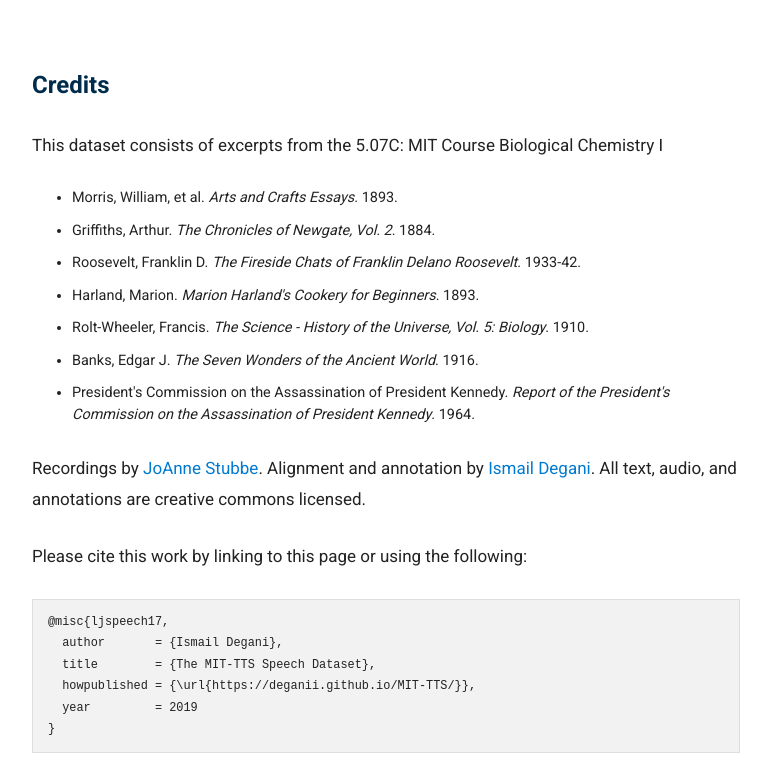
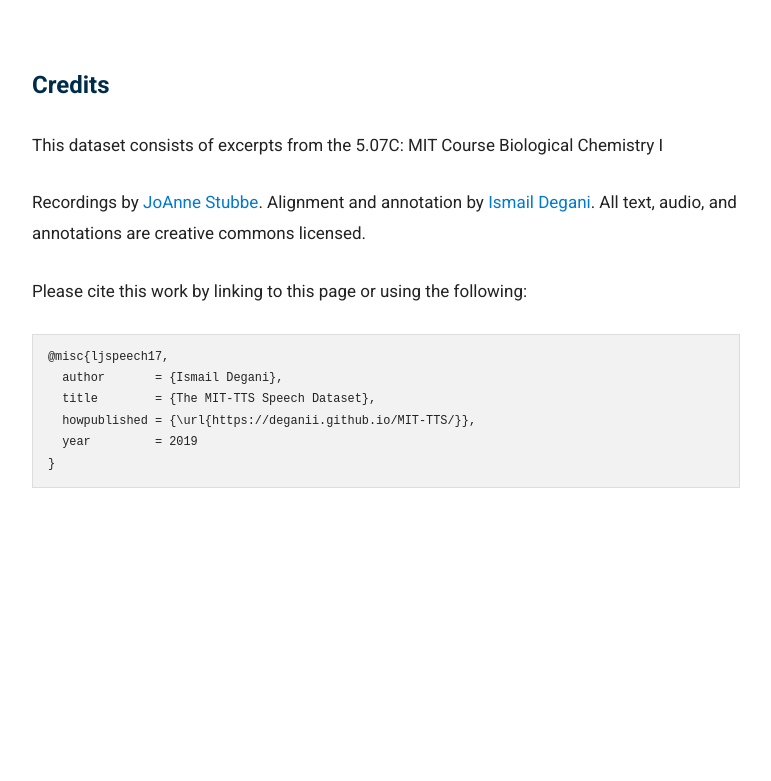
Before and after one commit to deganii/MIT-TTS, a plain HTML site: page index.html in a window 1280 px wide. Shown: the part 1536-2317 px from the top of the page, without its empty margins (350-1121 px from the left). After the commit the page ends 2051 px from the top, so only its background shows below. Drawn offline with Linux system fonts and the light colour scheme.

Commit message:
Remove old credits

```diff
--- a/index.html
+++ b/index.html
@@ -293,16 +293,7 @@ Each audio file is a single-channel 16-bit PCM WAV with a sample rate of 22050 H
 
         <h2>Credits</h2>
         <p>This dataset consists of excerpts from the 5.07C: MIT Course Biological Chemistry I</p>
-        <ul class="references">
-          <li>Morris, William, et al. <i>Arts and Crafts Essays</i>. 1893.</li>
-          <li>Griffiths, Arthur. <i>The Chronicles of Newgate, Vol. 2</i>. 1884.</li>
-          <li>Roosevelt, Franklin D. <i>The Fireside Chats of Franklin Delano Roosevelt</i>. 1933-42.</li>
-          <li>Harland, Marion. <i>Marion Harland's Cookery for Beginners</i>. 1893.</li>
-          <li>Rolt-Wheeler, Francis. <i>The Science - History of the Universe, Vol. 5: Biology</i>. 1910.</li>
-          <li>Banks, Edgar J. <i>The Seven Wonders of the Ancient World</i>. 1916.</li>
-          <li>President's Commission on the Assassination of President Kennedy. <i>Report
-              of the President's Commission on the Assassination of President Kennedy</i>. 1964.</li>
-        </ul>
+
 
         <p>
           Recordings by <a href="https://librivox.org/reader/11049">JoAnne Stubbe</a>.
```
